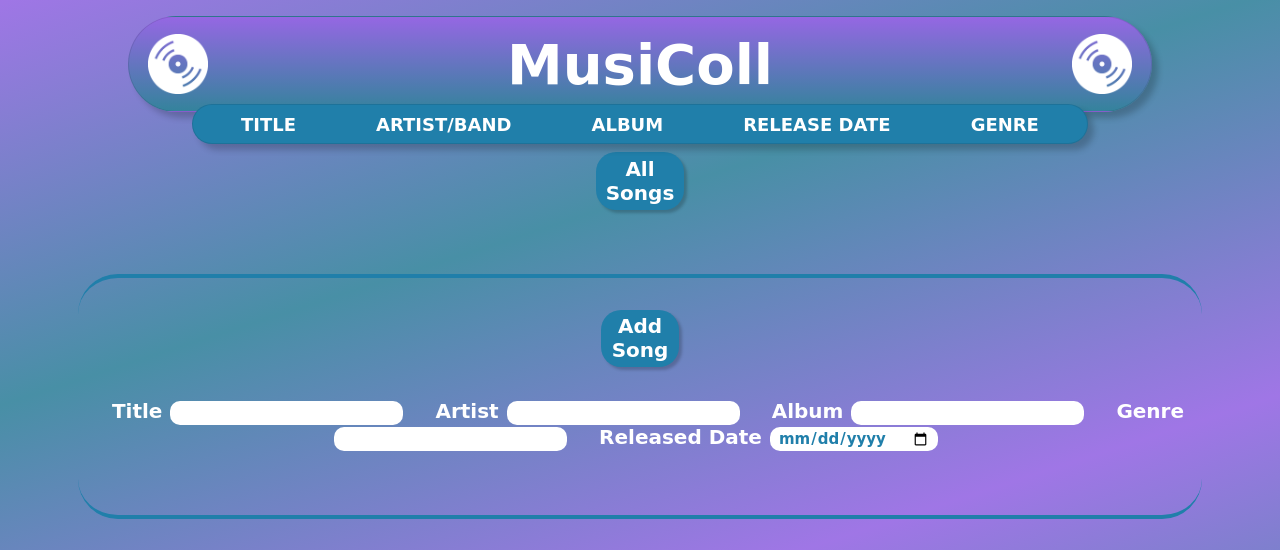
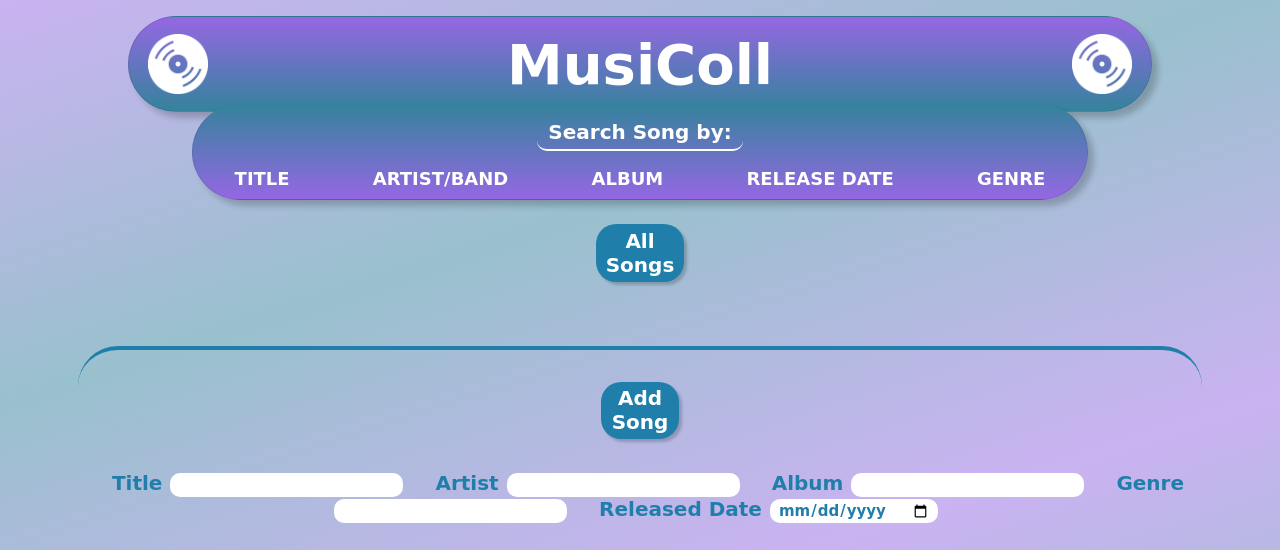
Before and after one commit to MBisovskyi/Music_Library-frontend-, a React (Create React App) app: page / in a window 1280 px wide. Shown: the top 550 px of the page. Built offline with nearby package versions, Linux system fonts and the light colour scheme; no server answers.

Commit message:
Title 'Search Song by:' is added for SearchField component + All needed styling is fixed for proper visualization

```diff
--- a/src/App.css
+++ b/src/App.css
@@ -9,15 +9,15 @@
   min-height: 100vh;
   background: linear-gradient(
     0.45turn,
-    rgba(149, 103, 227, 0.9),
-    rgba(52, 131, 156, 0.9),
-    rgba(149, 103, 227, 0.9),
-    rgba(52, 131, 156, 0.9)
+    rgba(149, 103, 227, 0.5),
+    rgba(52, 131, 156, 0.5),
+    rgba(149, 103, 227, 0.5),
+    rgba(52, 131, 156, 0.5)
   );
 }
 
 .all-songs {
-  margin-top: 8.5rem;
+  margin-top: 13rem;
   text-align: center;
 }
 
--- a/src/Components/AddSong/AddSong.css
+++ b/src/Components/AddSong/AddSong.css
@@ -46,7 +46,7 @@
   font-family: "Comic Sans MS";
   font-size: 20px;
   font-weight: 800;
-  color: #ffffff;
+  color: #207faa;
 }
 
 .input-container {
--- a/src/Components/NavBar/NavBar.css
+++ b/src/Components/NavBar/NavBar.css
@@ -4,7 +4,7 @@
   height: 6rem;
   background: linear-gradient(rgb(149, 103, 227), rgb(52, 131, 156));
   border-radius: 64px;
-  border: 1px solid rgb(0, 0, 0, 0.1);
+  border: 0.5px solid rgb(0, 0, 0, 0.1);
   box-shadow: 6px 6px 6px rgb(0, 0, 0, 0.2);
   position: fixed;
   left: 50%;
--- a/src/Components/SearchField/SearchField.css
+++ b/src/Components/SearchField/SearchField.css
@@ -1,23 +1,42 @@
-.search-field-wrap {
-  height: 2.5rem;
+.search-song-wrap {
   width: 70%;
-  background-color: #207faa;
-  margin: auto;
+  background: linear-gradient(rgb(52, 131, 156), rgb(149, 103, 227));
   border-radius: 60px;
   box-shadow: 6px 6px 6px rgb(0, 0, 0, 0.2);
-  border: 1px solid rgb(0, 0, 0, 0.1);
+  border-bottom: 0.5px solid rgb(0, 0, 0, 0.1);
+  border-left: 0.5px solid rgb(0, 0, 0, 0.1);
+  border-right: 0.5px solid rgb(0, 0, 0, 0.1);
   position: fixed;
   display: flex;
-  justify-content: space-around;
+  flex-direction: column;
   align-items: center;
   left: 50%;
   transform: translateX(-50%);
   top: 6.5rem;
   z-index: 2;
-  padding: 0.5rem;
 }
 
-.search-field-wrap button {
+.search-song-title-container {
+  font-family: "Comic Sans MS";
+  font-size: 20px;
+  font-weight: 800;
+  color: #ffffff;
+  padding: 0 0.7rem 0.3rem;
+  margin: 1rem 0 1rem;
+  border-bottom: 2px solid #ffffff;
+  border-radius: 10px;
+}
+
+.search-field-items {
+  display: flex;
+  justify-content: space-around;
+  align-items: center;
+  width: 100%;
+  height: 2rem;
+  padding-bottom: 0.5rem;
+}
+
+.search-field-items button {
   font-family: "Comic Sans MS";
   font-size: 18px;
   font-weight: 800;
@@ -27,6 +46,6 @@
   background: none;
 }
 
-.search-field-wrap button:hover {
+.search-field-items button:hover {
   border-bottom: 2px solid #ffffff;
 }
--- a/src/Components/SearchField/SearchField.jsx
+++ b/src/Components/SearchField/SearchField.jsx
@@ -90,7 +90,11 @@ const SearchField = (props) => {
   }
 
   return (
-    <div className="search-field-wrap">
+    <div className="search-song-wrap">
+      <div className="search-song-title-container">
+        <p>Search Song by:</p>
+      </div>
+      <div className="search-field-items">
         <div className="search-field-item">
           <button onClick={filterByTitle}>title</button>
         </div>
@@ -107,6 +111,7 @@ const SearchField = (props) => {
           <button onClick={filterByGenre}>genre</button>
         </div>
       </div>
+    </div>
   );
 };
 
```
Lines whose indentation alone changed are shown as unchanged.
